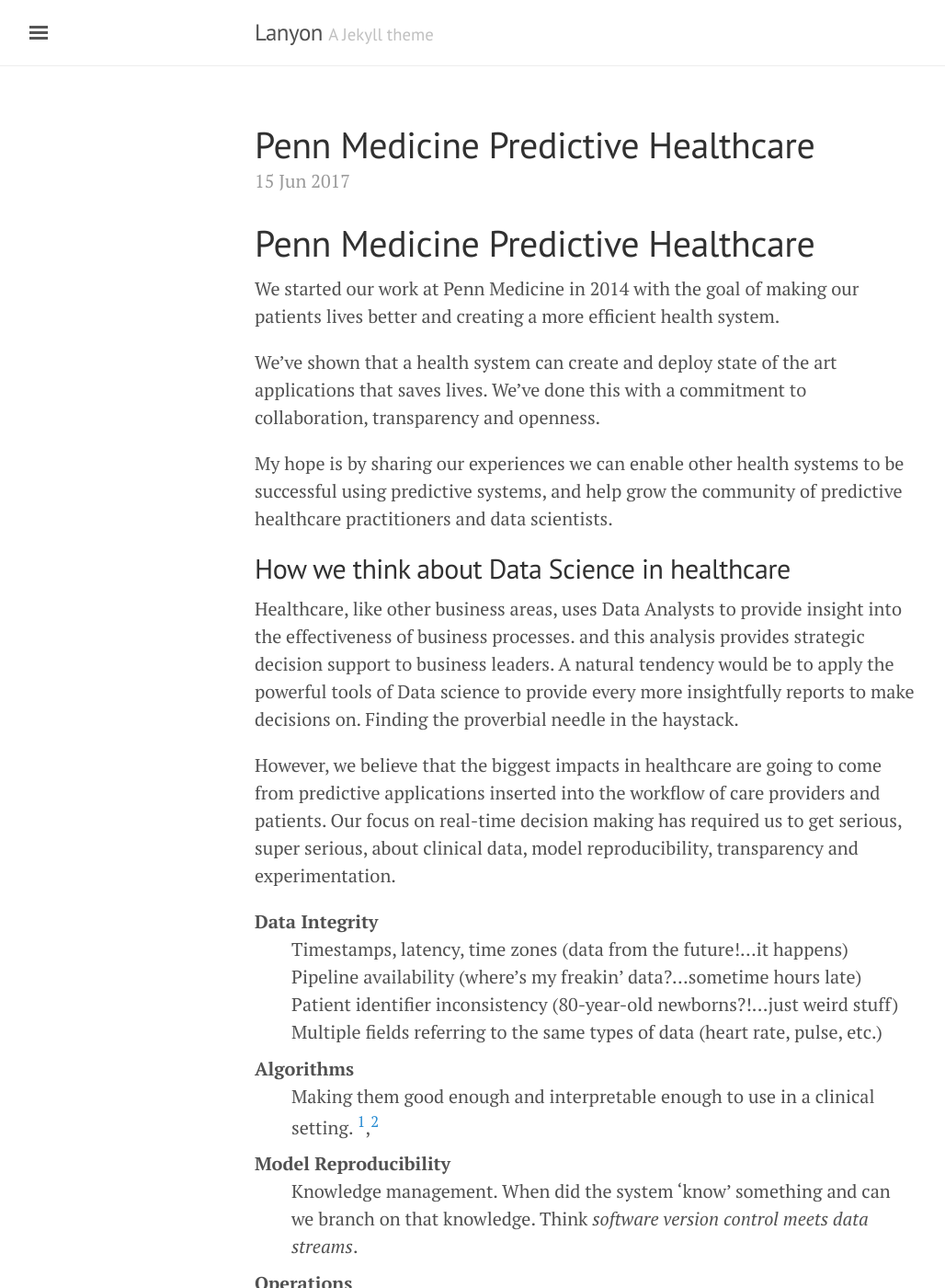
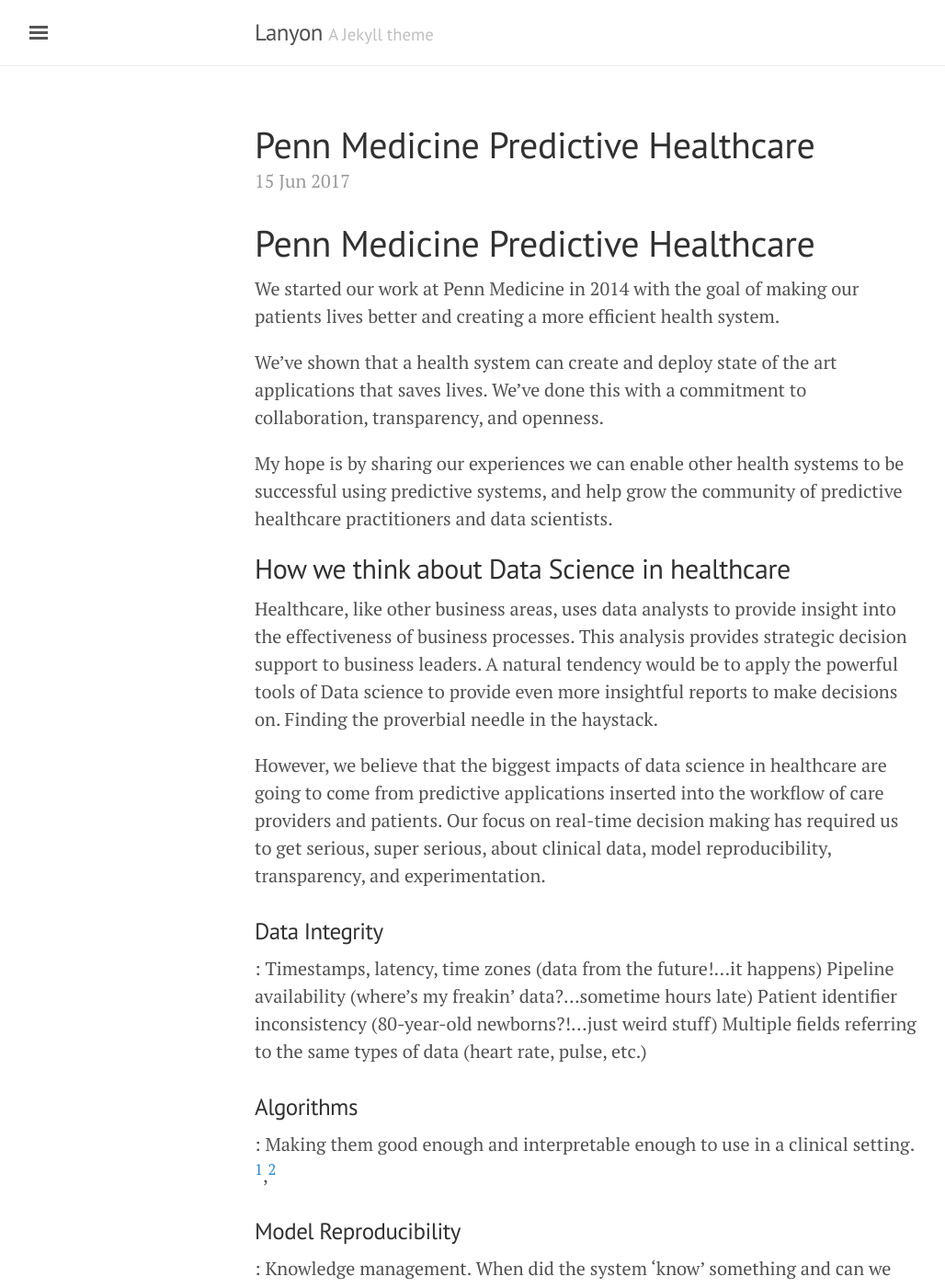
Before and after one commit to pennsignals/pennsignals.github.io, a Jekyll site: the page built from _posts/2017-06-15-hello-world-predictive-healthcare.md, in a window 1280 px wide and 1400 px high. Shown: the whole window at 92% size, without its empty margins (3-1031 px from the left). Built offline with Jekyll 4.4.1, drawn with Linux system fonts in a browser that asks for light colours; some of the changed text lies outside the part shown.

Commit message:
Copy edits

```diff
--- a/_posts/2017-06-15-hello-world-predictive-healthcare.md
+++ b/_posts/2017-06-15-hello-world-predictive-healthcare.md
@@ -8,28 +8,28 @@
 =================
 We started our work at Penn Medicine in 2014 with the goal of making our patients lives better and creating a more efficient health system.
 
-We've shown that a health system can create and deploy state of the art applications that saves lives.  We've done this with a commitment to collaboration, transparency and openness.
+We've shown that a health system can create and deploy state of the art applications that saves lives.  We've done this with a commitment to collaboration, transparency, and openness.
 
 My hope is by sharing our experiences we can enable other health systems to be successful using predictive systems, and help grow the community of predictive healthcare practitioners and data scientists.
 
 ## How we think about Data Science in healthcare
-Healthcare, like other business areas, uses Data Analysts to provide insight into the effectiveness of business processes. and this analysis provides strategic decision support to business leaders.  A natural tendency would be to apply the powerful tools of Data science to provide every more insightfully reports to make decisions on.  Finding the proverbial needle in the haystack.
+Healthcare, like other business areas, uses data analysts to provide insight into the effectiveness of business processes. This analysis provides strategic decision support to business leaders.  A natural tendency would be to apply the powerful tools of Data science to provide even more insightful reports to make decisions on.  Finding the proverbial needle in the haystack.
 
-However, we believe that the biggest impacts in healthcare are going to come from predictive applications inserted into the workflow of care providers and patients.  Our focus on real-time decision making has required us to get serious, super serious, about clinical data, model reproducibility, transparency and experimentation.
+However, we believe that the biggest impacts of data science in healthcare are going to come from predictive applications inserted into the workflow of care providers and patients.  Our focus on real-time decision making has required us to get serious, super serious, about clinical data, model reproducibility, transparency, and experimentation.
 
-Data Integrity
+### Data Integrity
 : Timestamps, latency, time zones (data from the future!...it happens)
 Pipeline availability (where's my freakin' data?...sometime hours late)
 Patient identifier inconsistency (80-year-old newborns?!...just weird stuff)
 Multiple fields referring to the same types of data (heart rate, pulse, etc.)
 
-Algorithms
+### Algorithms
 : Making them good enough and interpretable enough to use in a clinical setting. [^footnote1],[^footnote4]
 
-Model Reproducibility
+### Model Reproducibility
 : Knowledge management.  When did the system 'know' something and can we branch on that knowledge.  Think _software version control meets data streams_.
 
-Operations
+### Operations
 :  Developing, deploying, experimenting with and measuring predictive healthcare programs.
 
 ## What we're working on
```
